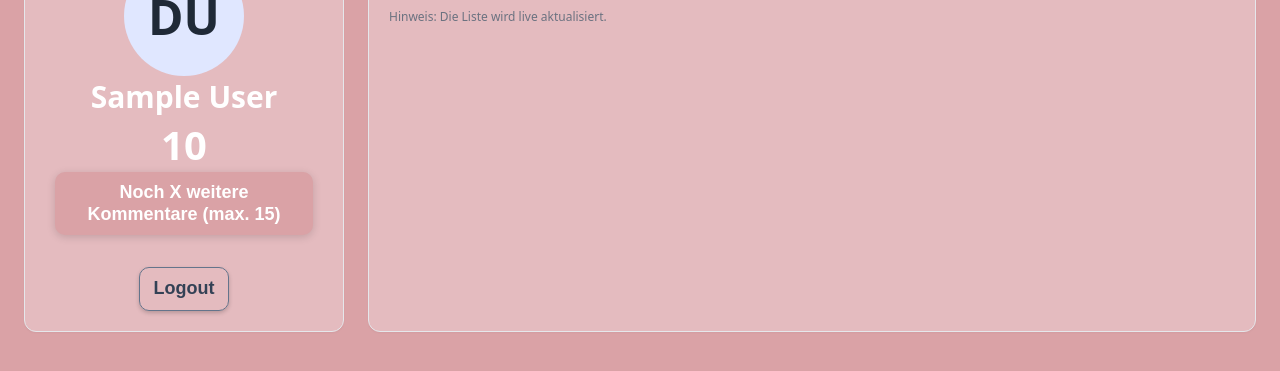
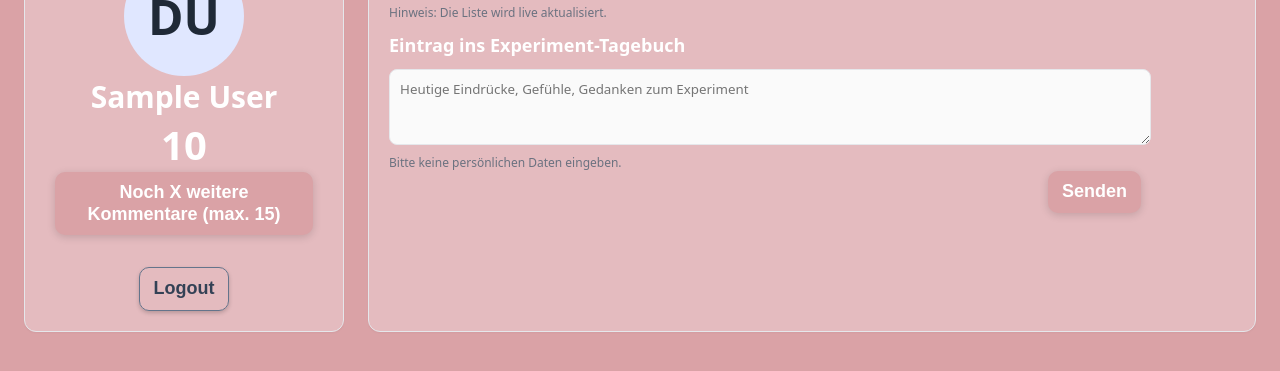
Before and after one commit to Fiorentoni/Social-Scoring-Experimente, a Python web app: template templates/index.html in a window 1280 px wide. Shown: the part 125-496 px from the top of the page. Run offline with Jinja, Linux system fonts and the light colour scheme; the template is opened without the code that fills it: most values are stand-ins (such as "Sample title", 1, 10 or a date in 2020).

Commit message:
sound unlock function, add diary frontend

```diff
--- a/templates/index.html
+++ b/templates/index.html
@@ -73,7 +73,6 @@
             border: 1px solid var(--border); border-radius: 8px; background: #fafafa;
         }
         h2 { margin: 0 0 12px 0; font-size: 18px; }
-        .table-card h2 { margin-bottom: 16px; }
         table { width: 100%; border-collapse: collapse; }
         thead th {
             text-align: left; font-weight: 600; font-size: 14px; color: var(--muted);
@@ -273,8 +272,28 @@
             margin: 10vh auto;
             box-shadow: 0 20px 50px rgba(0,0,0,.2);
         }
-        textarea { width: 100%; box-sizing: border-box; padding: 10px; resize: vertical; }
-        .comment-actions { display: flex; gap: 8px; justify-content: flex-end; margin-top: 12px; }
+        textarea {
+            max-width: 762px;
+            width: 100%;
+            box-sizing: border-box;
+            padding: 10px;
+            resize: vertical;
+            border-radius: 8px;
+            border: 1px solid var(--border);
+            background: #fafafa;
+            color: #1f2937;
+            font-family: inherit;
+        }
+        .diary-container {
+            max-width: 762px;
+        }
+        .diary-hint {
+            font-size: 12px;
+            color: var(--muted);
+            margin-top: 4px;
+            margin-bottom: 0;
+        }
+        .comment-actions { display: flex; justify-content: flex-end;}
         button { cursor: pointer; }
     </style>
 </head>
@@ -325,6 +344,15 @@
             <tbody id="personsBody"></tbody>
         </table>
         <p class="footer-note">Hinweis: Die Liste wird live aktualisiert.</p>
+        <div class="diary-container">
+            <h2>Eintrag ins Experiment-Tagebuch</h2>
+{#            TODO Add diary icon & score icons#}
+            <textarea id="diaryEntry"  maxlength="500" rows="3" placeholder="Heutige Eindrücke, Gefühle, Gedanken zum Experiment"></textarea>
+            <p class="diary-hint">Bitte keine persönlichen Daten eingeben.</p>
+            <div class="comment-actions">
+                <button class="btn btn-send" type="button" id="sendDiaryBtn">Senden</button>
+            </div>
+        </div>
     </div>
 </div>
 
@@ -332,6 +360,26 @@
     const personsBody = document.getElementById('personsBody');
     const upvoteSound = new Audio('/static/upvote.mp3');
     const downvoteSound = new Audio('/static/downvote.mp3');
+
+    // Browser blockieren Audio-Autoplay oft, bis eine Benutzerinteraktion stattfindet.
+    // Wir entsperren den Audio-Kontext beim ersten Klick auf die Seite.
+    function unlockAudio() {
+        upvoteSound.play().then(() => {
+            upvoteSound.pause();
+            upvoteSound.currentTime = 0;
+        }).catch(e => console.warn("Audio unlock failed for upvoteSound:", e));
+
+        downvoteSound.play().then(() => {
+            downvoteSound.pause();
+            downvoteSound.currentTime = 0;
+        }).catch(e => console.warn("Audio unlock failed for downvoteSound:", e));
+
+        document.removeEventListener('click', unlockAudio);
+        document.removeEventListener('touchstart', unlockAudio);
+        console.log("Audio context unlocked");
+    }
+    document.addEventListener('click', unlockAudio);
+    document.addEventListener('touchstart', unlockAudio);
     let currentVersion = 0;
     let lastOwnScore = null;
     let voteLevel = 1;
```
